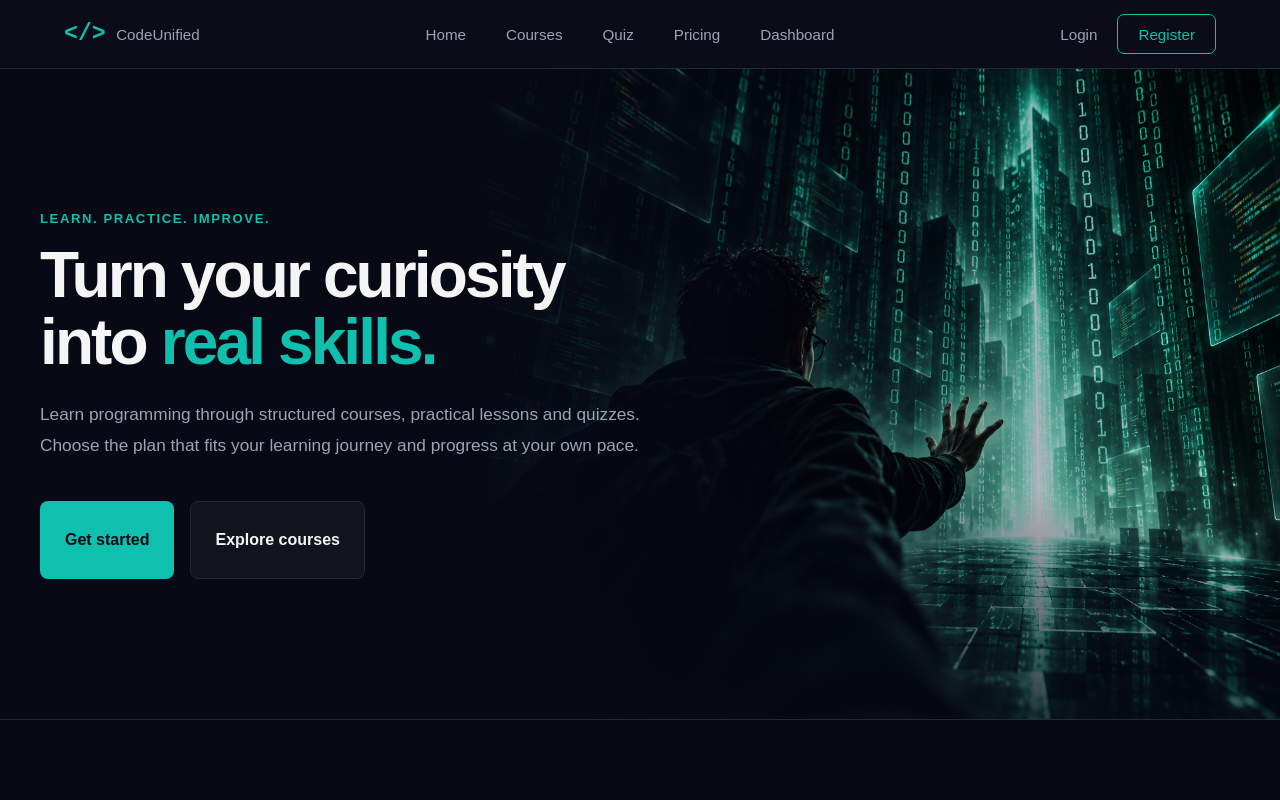
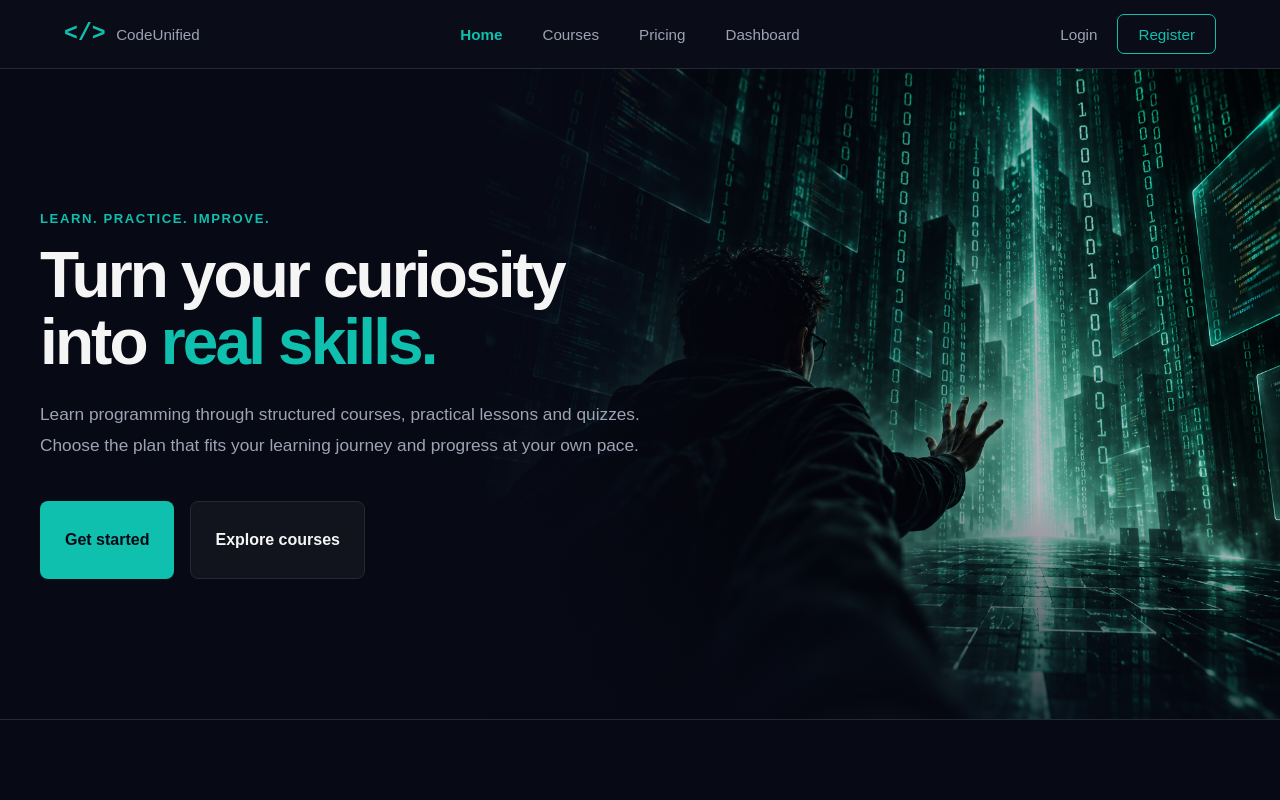
Before and after one commit to DanielPallin/codeunified-group-project, a React (Vite) app in the folder frontend/: page / in a window 1280 px wide. Shown: the top 800 px of the page. Built offline with nearby package versions, Linux system fonts and the light colour scheme.

Commit message:
feat: add active navigation links

```diff
--- a/frontend/src/components/Header.css
+++ b/frontend/src/components/Header.css
@@ -183,6 +183,11 @@
   }
 }
 
+.site-nav-links a.active {
+  color: var(--accent);
+  font-weight: 600;
+}
+
 @media (max-width: 550px) {
   .site-nav {
     padding: 0 1rem;
--- a/frontend/src/components/Header.tsx
+++ b/frontend/src/components/Header.tsx
@@ -1,5 +1,5 @@
 import { useState } from "react";
-import { Link, useNavigate } from "react-router-dom";
+import { Link, NavLink, useNavigate } from "react-router-dom";
 import "./Header.css";
 
 const Header = () => {
@@ -44,21 +44,18 @@ const Header = () => {
 
         <div className={`site-mobile-menu ${menuOpen ? "is-open" : ""}`}>
           <div className="site-nav-links">
-            <Link to="/" onClick={closeMenu}>
+            <NavLink to="/" onClick={closeMenu}>
               Home
-            </Link>
-            <Link to="/courses" onClick={closeMenu}>
+            </NavLink>
+            <NavLink to="/courses" onClick={closeMenu}>
               Courses
-            </Link>
-            <Link to="/quiz" onClick={closeMenu}>
-              Quiz
-            </Link>
-            <Link to="/pricing" onClick={closeMenu}>
+            </NavLink>
+            <NavLink to="/pricing" onClick={closeMenu}>
               Pricing
-            </Link>
-            <Link to="/dashboard" onClick={closeMenu}>
+            </NavLink>
+            <NavLink to="/dashboard" onClick={closeMenu}>
               Dashboard
-            </Link>
+            </NavLink>
           </div>
 
           <div className="site-nav-account">
```
